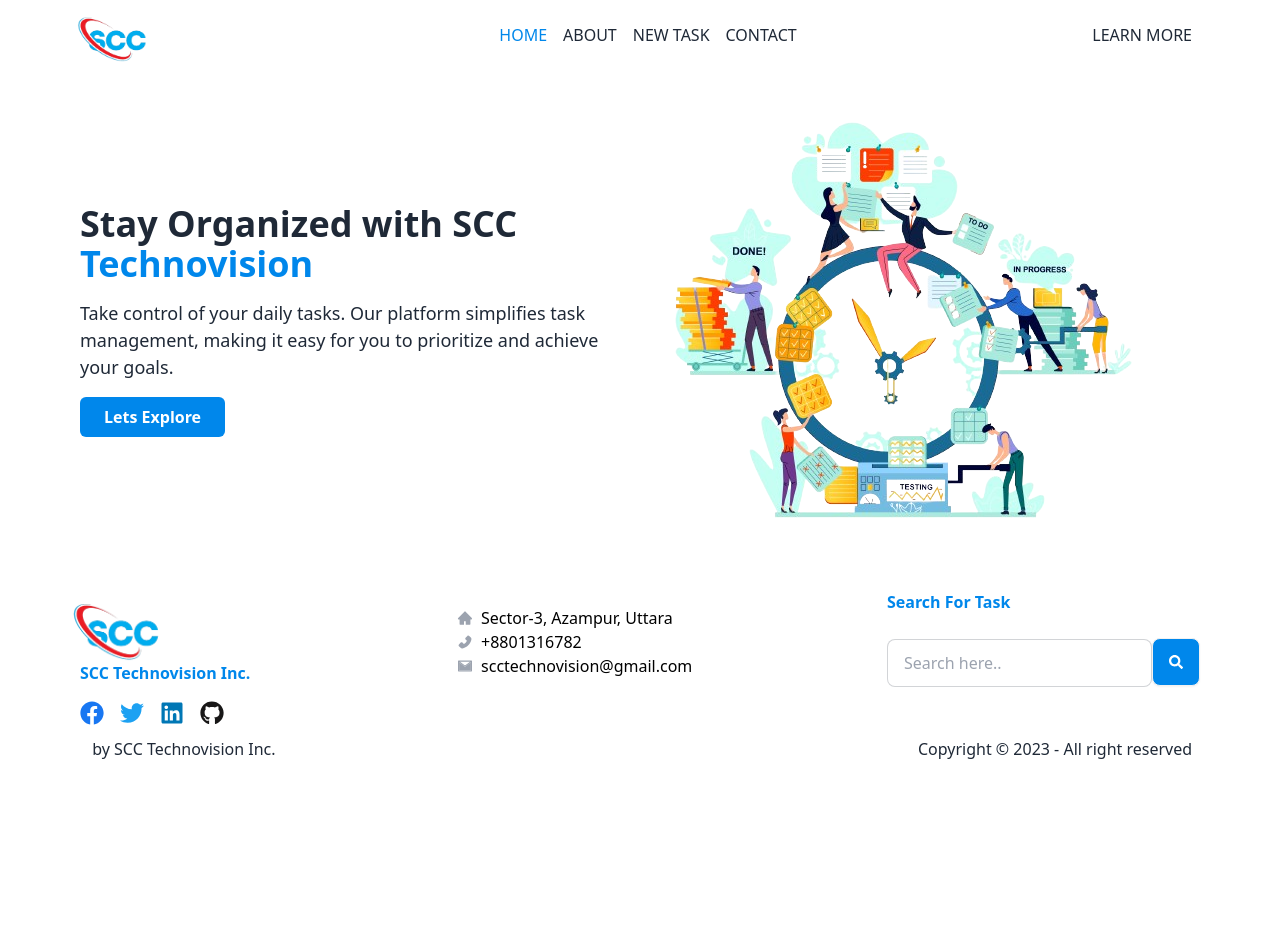
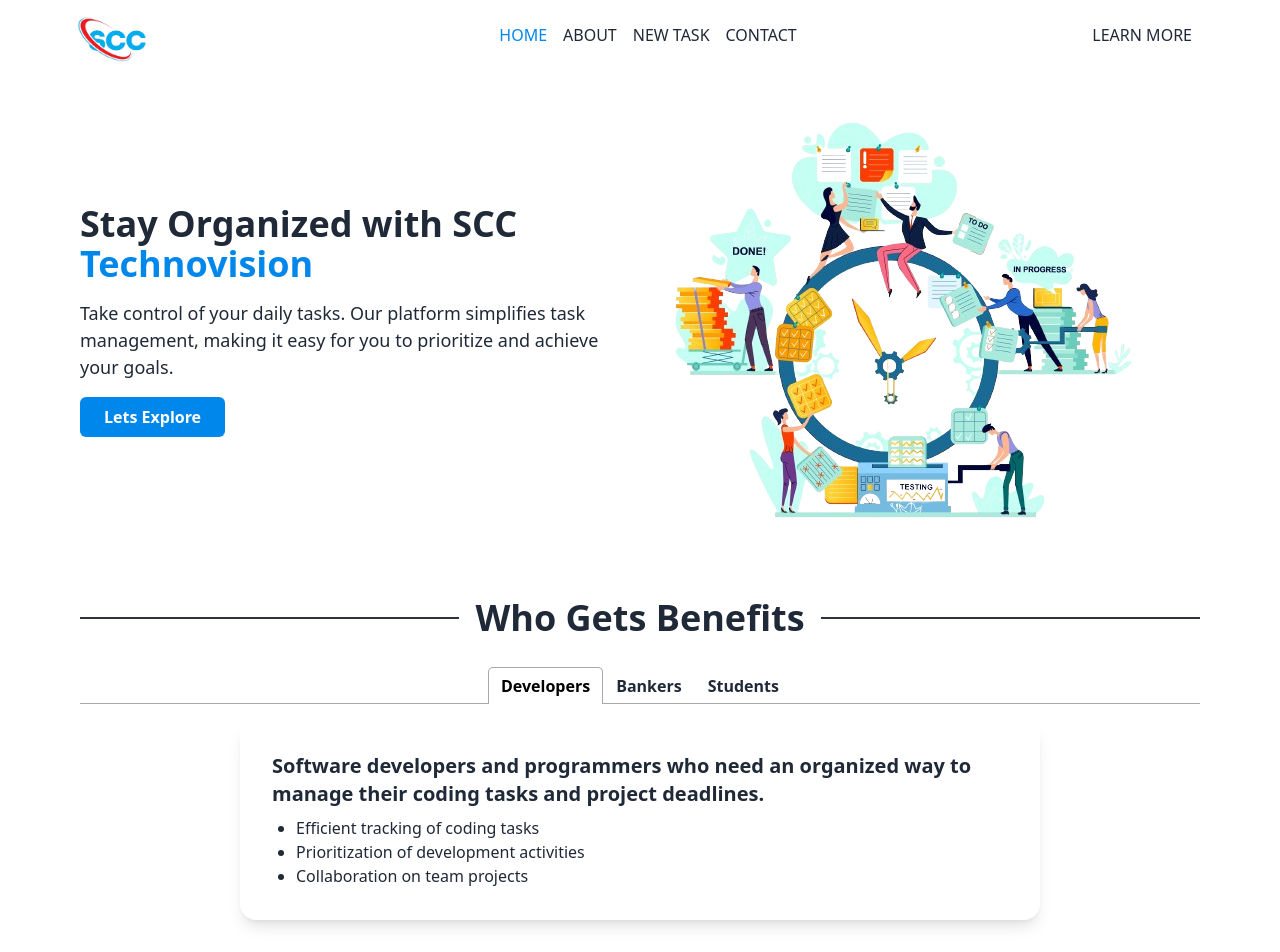
Before and after one commit to Foyez-Ahamed/task-management-client, a React (Vite) app: page / in a window 1280 px wide. Shown: the top 952 px of the page. Before the commit the page ends 800 px from the top, so only its background shows below. Built offline with nearby package versions, Linux system fonts and the light colour scheme; no server answers.

Commit message:
use react hook form for create a new task

```diff
--- /dev/null
+++ b/src/hooks/useTasks.jsx
@@ -0,0 +1,26 @@
+import { useQuery } from "@tanstack/react-query";
+import useAuth from "./useAuth";
+import useAxiosPublic from "./useAxiosPublic";
+
+const useTasks = () => {
+
+
+    const { user } = useAuth();
+    const axiosPublic = useAxiosPublic();
+
+    const { data : tasks = [], refetch } = useQuery({
+        queryKey : ['tasks', user?.email],
+        enabled: !!user?.email,
+        queryFn : async() => {
+            const res = await axiosPublic.get(`/api/getTask/${user?.email}`)
+            return res.data;
+        }
+
+    })
+
+    return [tasks, refetch];
+
+
+};
+
+export default useTasks;
--- a/src/layout/MainLayout.jsx
+++ b/src/layout/MainLayout.jsx
@@ -12,7 +12,9 @@
 
           <Outlet></Outlet>
 
+          <div className="mt-16">
           <Footer></Footer>
+          </div>
 
         </div>
 
--- a/src/pages/Dashboard/AddNewTask.jsx
+++ b/src/pages/Dashboard/AddNewTask.jsx
@@ -3,12 +3,21 @@
 import TimePicker from "react-time-picker";
 import "react-datepicker/dist/react-datepicker.css";
 import "react-time-picker/dist/TimePicker.css";
+import useAuth from "../../hooks/useAuth";
+import useAxiosPublic from "../../hooks/useAxiosPublic";
+import toast from "react-hot-toast";
 
 const AddNewTask = () => {
+
+   const { user } = useAuth();
+
+   const axiosPublic = useAxiosPublic();
+
   const {
     register,
     handleSubmit,
     control,
+    reset,
     // formState: { errors },
   } = useForm();
 
@@ -29,9 +38,20 @@
       deadlineDate,
       deadlineTime,
       priority,
+      type : 'To-Do',
+      userEmail : user?.email
     };
 
-    console.log(taskInfo);
+    axiosPublic.post('/api/createTask', taskInfo)
+    .then(res => {
+        console.log(res.data);
+        if(res.data.insertedId) {
+            toast.success('Task created successfully')
+            reset();
+        } else {
+            toast.error('error')
+        }
+    })
 
   };
 
--- a/src/pages/Dashboard/TaskManagement.jsx
+++ b/src/pages/Dashboard/TaskManagement.jsx
@@ -1,28 +1,30 @@
-import { useState } from "react";
-import { Tab, TabList, TabPanel, Tabs } from "react-tabs";
-import 'react-tabs/style/react-tabs.css';
+import useTasks from "../../hooks/useTasks";
 const TaskManagement = () => {
-    const [tabIndex, setTabIndex] = useState(0);
+
+    const [tasks] = useTasks();
+
+    console.log(tasks);
+
     return (
-        <div className="flex justify-center items-center mt-24">
-            <Tabs selectedIndex={tabIndex} onSelect={(index) => setTabIndex(index)}>
-                <div className="text-center my-3">
-                <TabList className='font-bold'>
-                    <Tab>To-Do</Tab>
-                    <Tab>Ongoing</Tab>
-                    <Tab>Completed</Tab>
-                </TabList>
 
-                </div>
+        <div className="mt-20">
 
-                <div className="mt-10">
-                <TabPanel><h1>to</h1></TabPanel>
-                <TabPanel><h1>on</h1></TabPanel>
-                <TabPanel><h1>com</h1></TabPanel>
-                </div>
+           <section className="flex flex-col lg:flex-row justify-evenly gap-8">
+            <div className="bg-[#9476b1] px-10 py-2 rounded-md font-bold text-white">
+                <h1>To-Do</h1>
+            </div>
 
-            </Tabs>
+            <div className="bg-zinc-800 px-10 py-2 rounded-md font-bold text-white">
+                <h1>Ongoing</h1>
+            </div>
+
+            <div className="bg-green-600 px-10 py-2 rounded-md font-bold text-white">
+                <h1>Complete</h1>
+            </div>
+           </section>
+
         </div>
+
     );
 };
 
--- a/src/pages/Dashboard/UserProfile.jsx
+++ b/src/pages/Dashboard/UserProfile.jsx
@@ -1,8 +1,12 @@
 import useAuth from '../../hooks/useAuth';
+import useTasks from '../../hooks/useTasks';
 
 const UserProfile = () => {
 
     const { user } = useAuth();
+
+    const [tasks] = useTasks();
+
     return (
         <div className='space-y-3 text-center mt-20 w-[80%] mx-auto'>
             <div className='mb-8 space-y-2'>
@@ -16,7 +20,7 @@
             <div className='grid grid-cols-1 lg:grid-cols-3 gap-5 '>
 
                 <div className="flex border-2 flex-col items-center gap-3 px-8 py-10 bg-white rounded-lg shadow-lg">
-                    <h3 className='font-bold'>To-Do: 0</h3>
+                    <h3 className='font-bold'>To-Do: {tasks.length}</h3>
                 </div>
 
                 <div className="flex border-2 flex-col items-center gap-3 px-8 py-10 bg-white rounded-lg shadow-lg">
--- a/src/pages/Home/Banner/Banner.jsx
+++ b/src/pages/Home/Banner/Banner.jsx
@@ -17,7 +17,7 @@
             <p className="text-[18px]">Take control of your daily tasks. Our platform simplifies task management, making it easy for you to prioritize and achieve your goals.</p>
 
             <button>
-            <Link to={user? '/dashboard' : '/login'}>
+            <Link to={user? '/dashboard/userProfile' : '/login'}>
             <button className="px-6 py-2 bg-[#0087EB] text-white font-bold rounded-md hover:bg-zinc-800 transition-colors">Lets Explore</button>
              </Link>
             </button>
--- /dev/null
+++ b/src/pages/Home/Benefits/Benefits.jsx
@@ -0,0 +1,86 @@
+import { useState } from "react";
+import { Tab, TabList, TabPanel, Tabs } from "react-tabs";
+import "react-tabs/style/react-tabs.css";
+import Container from "../../../components/Shared/Container/Container";
+
+const Benefits = () => {
+  const [tabIndex, setTabIndex] = useState(0);
+
+  return (
+    <div>
+      <div>
+        <Container>
+        <div className="mb-10">
+         <div className="divider divider-neutral"><h1 className="text-4xl font-bold text-center">Who Gets Benefits</h1></div>
+        </div>
+          <Tabs
+            selectedIndex={tabIndex}
+            onSelect={(index) => setTabIndex(index)}
+          >
+            <div className="text-center font-bold my-3">
+              <TabList>
+                <Tab>Developers</Tab>
+                <Tab>Bankers</Tab>
+                <Tab>Students</Tab>
+              </TabList>
+            </div>
+
+            <div className="mt-4">
+              <TabPanel>
+                <div className="card lg:w-[800px] mx-auto shadow-lg">
+                  <div className="card-body">
+                    <h2 className="card-title">
+                      Software developers and programmers who need an organized
+                      way to manage their coding tasks and project deadlines.
+                    </h2>
+
+                    <ul className="list-disc ml-6">
+                      <li>Efficient tracking of coding tasks</li>
+                      <li>Prioritization of development activities</li>
+                      <li>Collaboration on team projects</li>
+                    </ul>
+                  </div>
+                </div>
+              </TabPanel>
+              <TabPanel>
+                <div className="card lg:w-[800px] mx-auto shadow-lg">
+                  <div className="card-body">
+                    <h2 className="card-title">
+                      Banking professionals who need to manage financial tasks,
+                      projects, and deadlines in an efficient and organized
+                      manner.
+                    </h2>
+
+                    <ul className="list-disc ml-6">
+                      <li>Effective management of financial tasks</li>
+                      <li>Secure and centralized task tracking</li>
+                      <li>Priority setting for critical deadlines</li>
+                    </ul>
+                  </div>
+                </div>
+              </TabPanel>
+              <TabPanel>
+                <div className="card lg:w-[800px] mx-auto shadow-lg">
+                  <div className="card-body">
+                    <h2 className="card-title">
+                      Students seeking a platform to organize and manage
+                      academic tasks, assignments, and project deadlines.
+                    </h2>
+
+                    <ul className="list-disc ml-6">
+                      <li>Task organization for academic assignments</li>
+                      <li>Deadline management for projects</li>
+                      <li>Collaboration on group projects</li>
+                    </ul>
+                  </div>
+                </div>
+              </TabPanel>
+            </div>
+          </Tabs>
+        </Container>
+      </div>
+    </div>
+  );
+};
+
+export default Benefits;
--- a/src/pages/Home/Home/Home.jsx
+++ b/src/pages/Home/Home/Home.jsx
@@ -1,10 +1,13 @@
 import Banner from "../Banner/Banner";
+import Benefits from "../Benefits/Benefits";
 
 
 const Home = () => {
     return (
-        <div>
+        <div className="space-y-10">
            <Banner></Banner>
+
+           <Benefits></Benefits>
         </div>
     );
 };
```
